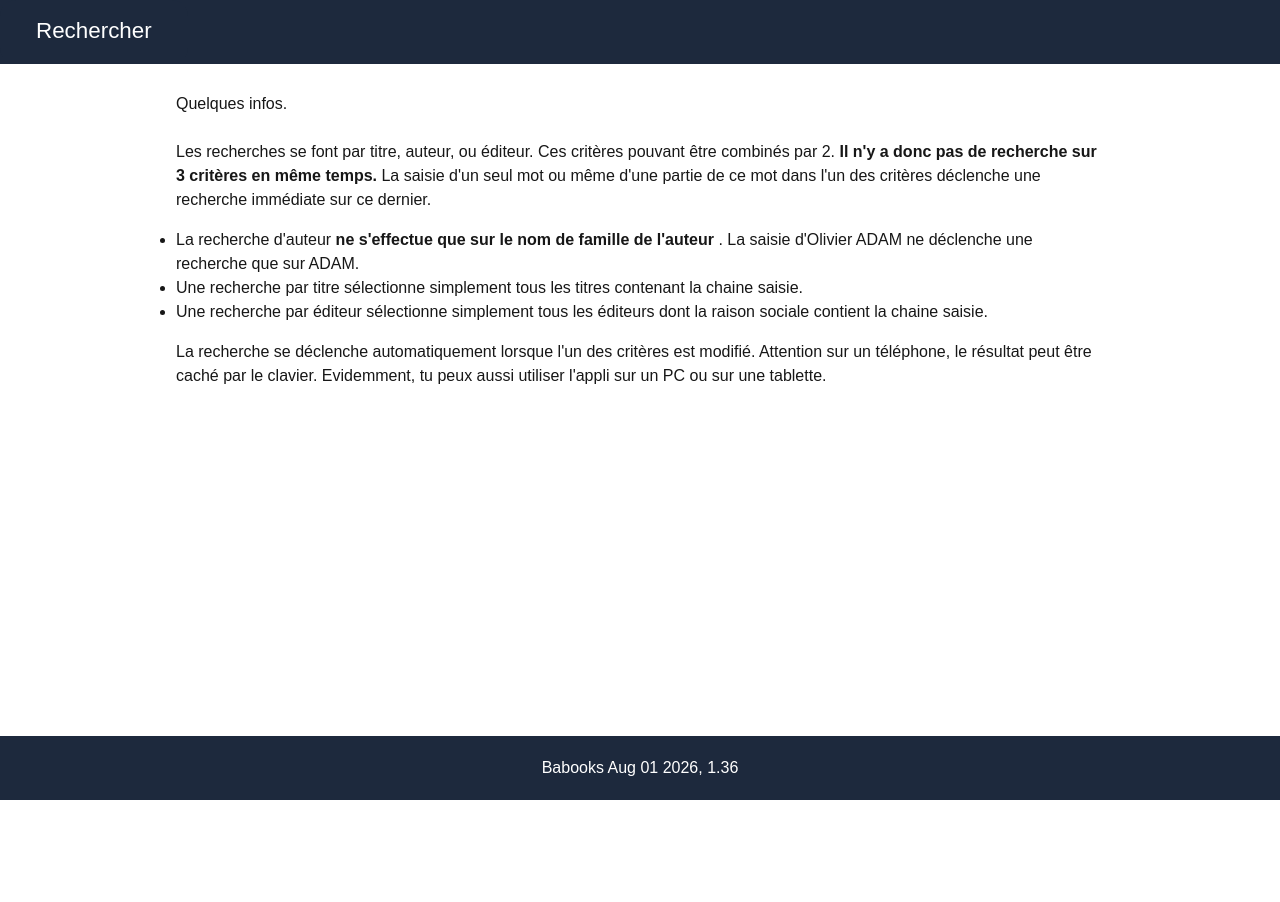
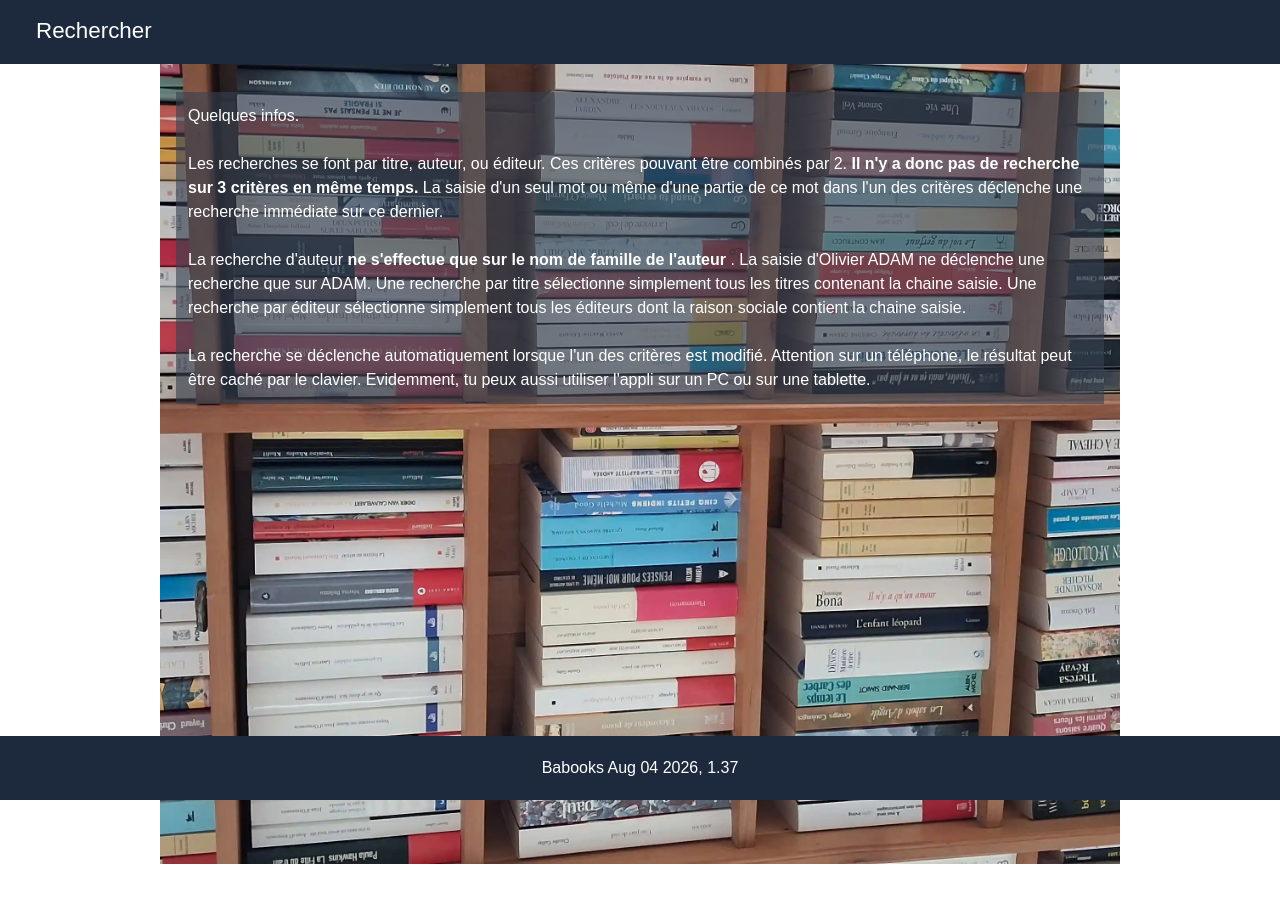
Before and after one commit to yves40/babxpressreact, a React (Vite) app in the folder client/: page / in a window 1280 px wide. Shown: the top 902 px of the page. Before the commit the page ends 800 px from the top, so only its background shows below. Built offline with nearby package versions, Linux system fonts and the light colour scheme.

Commit message:
Dark mode management, step 2

```diff
--- a/client/src/app/BookSearch.jsx
+++ b/client/src/app/BookSearch.jsx
@@ -136,7 +136,7 @@ export default function BookSearch() {
         <Navbar />
       </header>
       <div className='page__container ml-5 font-bold '>
-        <div className=' mt-2 text-center justify-center'>
+        <div className=' mt-2 text-center justify-center flex flex-col mx-auto w-80'>
           <InputText ref={titlesearchRef}  componentid='SEARCH' label="Titre" parentHandler={checkTitle} />
           <InputText ref={authsearchRef}   componentid='AUTHOR' label="Auteur" parentHandler={checkAuthor} />
           <InputText ref={editsearchRef}   componentid='EDITOR' label="Éditeur" parentHandler={checkEditor} />
--- a/client/src/app/Home.jsx
+++ b/client/src/app/Home.jsx
@@ -23,25 +23,17 @@ function Home() {
           <Navbar/>
       </header>
       <div className='page__container'>
-        <p className='my-4 mx-4 font-light text-left'>Quelques infos. <br /><br />
+        <p className='text__container'>Quelques infos. <br /><br />
           Les recherches se font par titre, auteur, ou éditeur. Ces critères pouvant être combinés par 2.
           <span className=' font-bold'> Il n'y a donc pas de recherche sur 3 critères en même temps. </span>
           La saisie d'un seul mot ou même d'une partie de ce mot dans l'un des critères déclenche une
           recherche immédiate sur ce dernier.
-        </p>
-        <ul className=' text-left my-4 mx-4 list-disc'>
-          <li>
-            La recherche d'auteur <span className=' font-bold'>ne s'effectue que sur le nom de famille de l'auteur</span> . La saisie d'Olivier ADAM ne déclenche une recherche que sur ADAM.
-          </li>
-          <li>
-            Une recherche par titre sélectionne simplement tous les titres contenant la chaine saisie.
-          </li>
-          <li>
-            Une recherche par éditeur sélectionne simplement tous les éditeurs dont la raison sociale
-            contient la chaine saisie.
-          </li>
-        </ul>
-        <p className=' my-4 mx-4 text-left'>
+          <br /><br />
+          La recherche d'auteur <span className=' font-bold'>ne s'effectue que sur le nom de famille de l'auteur</span> . La saisie d'Olivier ADAM ne déclenche une recherche que sur ADAM.
+          Une recherche par titre sélectionne simplement tous les titres contenant la chaine saisie.
+          Une recherche par éditeur sélectionne simplement tous les éditeurs dont la raison sociale
+          contient la chaine saisie.
+          <br /><br />
           La recherche se déclenche automatiquement lorsque l'un des critères est modifié.
           Attention sur un téléphone, le résultat peut être caché par le clavier.
           Evidemment, tu peux aussi utiliser l'appli sur un PC ou sur une tablette.
--- a/client/src/components/InputText.jsx
+++ b/client/src/components/InputText.jsx
@@ -22,14 +22,12 @@ export default function InputText({ref,componentid, label, parentHandler, timeou
     return (
         <>
             <label className='form__label' htmlFor={componentid}>{label}</label>
-            <div className='form__div'>
             <input className='form__input' onChange={checkInput}
                 ref={ref}
                 type="text"
                 name={componentid}
                 id={componentid}
             />
-            </div>
         </>
     )
 }
--- a/client/src/globals.css
+++ b/client/src/globals.css
@@ -209,13 +209,18 @@ body {
   @apply text-right bg-white p-4 border-t border-t-zinc-300;
 }
 /* ------------------------------------------------------------------------
-  The page container
+  The page and text containers
   ------------------------------------------------------------------------*/
 .page__container {
-  @apply mx-auto text-center w-[90%] py-3 my-[calc(var(--menuheight))]
+  @apply mx-auto text-center w-full h-screen py-3 my-[calc(var(--menuheight))]
+      bg-[url(/images/bibli.webp)] bg-fixed bg-no-repeat bg-center bg-cover
       sm:w-160
       md:w-200
       lg:w-240;
+}
+.text__container {
+  @apply my-4 mx-4 px-3 py-3
+    font-light text-left bg-gray-700/60  text-white
 }
 /* ------------------------------------------------------------------------
   Results list container
@@ -238,22 +243,20 @@ body {
 .list__element {
   @apply mb-2 flex flex-col text-left;
 }
-/* Form style */
+/* ------------------------------------------------------------------------
+form page
+------------------------------------------------------------------------*/
 .form__label {
-  @apply flex mb-2 ml-4 text-white dark:text-black font-semibold;
+  @apply flex my-4 text-white text-left dark:text-black font-semibold;
 }
-/* ------------------------------------------------------------------------
-  Register page
-------------------------------------------------------------------------*/
 .form__div {
-  display: flex;
   justify-content: space-between;
   align-items: center;
   height: 2.5rem;
   @apply w-full mb-2 p-2;
 }
 .form__input {
-  @apply px-3 py-3 w-full h-7 border-b-2 border-gray-400
+  @apply px-3 py-3 w-full h-7 border-b-2 border-white text-white dark:text-black
         focus:bg-cyan-800 focus:rounded-md
           focus:outline-none
         focus:ring-cyan-500
--- a/client/src/services/properties.js
+++ b/client/src/services/properties.js
@@ -5,7 +5,7 @@
 //----------------------------------------------------------------------------
 import Logger from "../classes/Logger";
 
-const Version = 'Babooks Aug 01 2026, 1.36 ';
+const Version = 'Babooks Aug 04 2026, 1.37 ';
 const modulename = 'properties.js # ';
 const logger = new Logger(modulename);
 let menustate = true;          // Menu is visible or not
```
Lines whose indentation alone changed are shown as unchanged.
